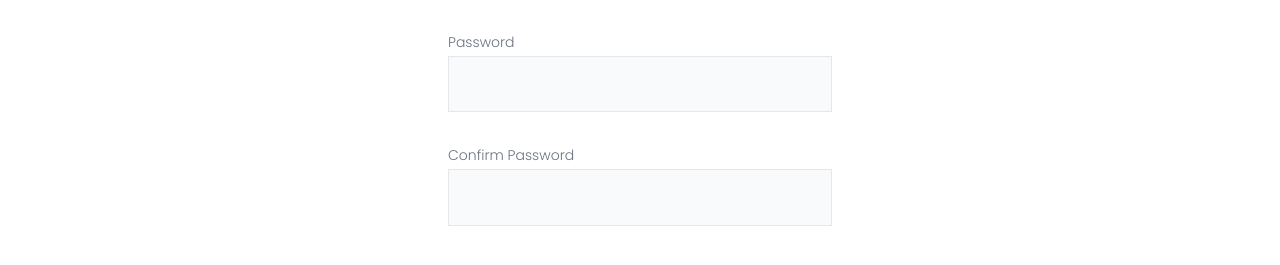
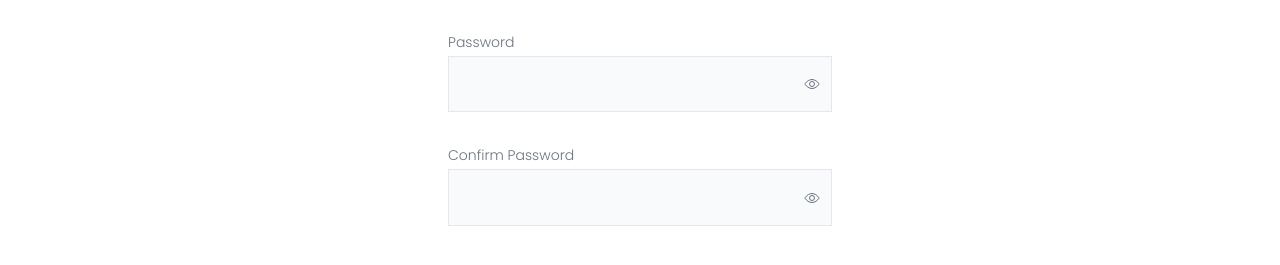
Before and after one commit to AnaAdrian/cv-generator, a React (Vite) app: page /signup in a window 1280 px wide. Shown: the part 363-628 px from the top of the page. Built offline with nearby package versions, Linux system fonts and the light colour scheme.

Commit message:
fixed some bugs in the login and signup forms, added see password icons

```diff
--- /dev/null
+++ b/src/pages/EditResume.jsx
@@ -0,0 +1,5 @@
+function EditResume() {
+  return <div></div>;
+}
+
+export default EditResume;
--- a/src/pages/Login.jsx
+++ b/src/pages/Login.jsx
@@ -17,7 +17,7 @@ const LoginPage = () => {
     formState: { errors: formErrors, isSubmitting },
     setError,
     clearErrors,
-  } = useForm();
+  } = useForm({ mode: "onChange", reValidateMode: "onSubmit" });
 
   useEffect(() => {
     if (isSubmitting) clearErrors("auth");
@@ -31,6 +31,10 @@ const LoginPage = () => {
     } else {
       navigate("/app", { replace: true });
     }
+  }
+
+  async function handleInputChange(field) {
+    clearErrors(field);
   }
 
   return (
@@ -47,6 +51,7 @@ const LoginPage = () => {
           {...register("name", {
             required: "This field is required.",
           })}
+          onChange={() => handleInputChange("name")}
         />
         <Input
           type="password"
@@ -55,6 +60,7 @@ const LoginPage = () => {
           {...register("password", {
             required: "This field is required.",
           })}
+          onChange={() => handleInputChange("password")}
         />
         <div className="mt-5 flex flex-col gap-5">
           <Button type="submit" variant="primary">
--- a/src/pages/SignUp.jsx
+++ b/src/pages/SignUp.jsx
@@ -1,31 +1,55 @@
 import { useForm } from "react-hook-form";
+import { useNavigate } from "react-router-dom";
+import { useEffect, useState } from "react";
 
 import Input from "../ui/Input";
 import Button from "../ui/Button";
-import { useNavigate } from "react-router-dom";
-import { useAuth } from "../auth/AuthContext";
-import { checkValidEmail } from "../utils/helpers";
-import { useEffect, useState } from "react";
 import Error from "../ui/Error";
 import Loader from "../ui/Loader";
 import Modal from "../ui/Modal";
 import SignUpSuccess from "../ui/SignUpSuccess";
+import { useAuth } from "../auth/AuthContext";
+import { checkValidEmail } from "../utils/helpers";
 
 const SignUpPage = () => {
-  const [isModalOpen, setIsModalOpen] = useState(false);
+  const navigate = useNavigate();
   const { signUp } = useAuth();
   const {
     register,
     handleSubmit,
+    getValues,
+    trigger,
     formState: { errors: formErrors, isSubmitting },
     setError,
     clearErrors,
-    getValues,
-  } = useForm();
+  } = useForm({ mode: "onChange", reValidateMode: "onSubmit" });
 
-  const navigate = useNavigate();
+  console.log(formErrors);
+
+  useEffect(() => {
+    if (isSubmitting) clearErrors("auth");
+  }, [isSubmitting, clearErrors]);
+
+  const [isModalOpen, setIsModalOpen] = useState(false);
   const openModal = () => setIsModalOpen(true);
   const closeModal = () => setIsModalOpen(false);
+
+  function handleModalClose() {
+    closeModal();
+    navigate("/login", { replace: true });
+  }
+
+  function handleInputChange(e, field) {
+    if (
+      field === "confirm-password" &&
+      formErrors?.["confirm-password"]?.message === "Passwords do not match" &&
+      getValues("password") !== e.target.value
+    ) {
+      trigger("confirm-password");
+    } else {
+      clearErrors(field);
+    }
+  }
 
   async function handleSignUp(formData) {
     const { email, password } = formData;
@@ -37,15 +61,6 @@ const SignUpPage = () => {
       openModal();
     }
   }
-
-  function handleModalClose() {
-    closeModal();
-    navigate("/login", { replace: true });
-  }
-
-  useEffect(() => {
-    if (isSubmitting) clearErrors("auth");
-  }, [isSubmitting, clearErrors]);
 
   return (
     <>
@@ -70,6 +85,7 @@ const SignUpPage = () => {
               validate: (value) =>
                 checkValidEmail(value) || "Email format is not correct",
             })}
+            onChange={(e) => handleInputChange(e, "email")}
           />
           <Input
             type="password"
@@ -82,6 +98,7 @@ const SignUpPage = () => {
                 message: "Password must be at least 8 characters",
               },
             })}
+            onChange={(e) => handleInputChange(e, "password")}
           />
           <Input
             type="password"
@@ -92,6 +109,7 @@ const SignUpPage = () => {
               validate: (value) =>
                 value === getValues("password") || "Passwords do not match",
             })}
+            onChange={(e) => handleInputChange(e, "confirm-password")}
           />
           <div className="mb-4 mt-4 grid grid-cols-2 gap-x-2">
             <Button type="button" variant="back" onClick={() => navigate(-1)}>
--- a/src/ui/Input.jsx
+++ b/src/ui/Input.jsx
@@ -1,7 +1,20 @@
-import { forwardRef } from "react";
+import { useState, useEffect, forwardRef } from "react";
+import { IoEyeOutline, IoEyeOffOutline } from "react-icons/io5";
+
 import Error from "../ui/Error";
 
-const Input = forwardRef(({ label, error, ...rest }, ref) => {
+const Input = forwardRef(({ type, label, error, ...rest }, ref) => {
+  const [inputType, setInputType] = useState(type);
+  const [showPassword, setShowPassword] = useState(false);
+
+  useEffect(() => {
+    setInputType(showPassword ? "text" : type);
+  }, [showPassword, type]);
+
+  const toggleShowPassword = () => {
+    setShowPassword(!showPassword);
+  };
+
   return (
     <div className="group mb-2">
       <label
@@ -14,17 +27,31 @@ const Input = forwardRef(({ label, error, ...rest }, ref) => {
         <input
           ref={ref}
           id={`input-${label}`}
+          type={inputType}
           {...rest}
           className="font-small w-full border bg-slate-50 px-3 py-4 text-[15px] text-gray-500 focus:outline-none"
         />
+        {type === "password" && (
+          <button
+            onClick={toggleShowPassword}
+            type="button"
+            className="absolute inset-y-0 right-0 flex items-center pr-3"
+          >
+            {showPassword ? (
+              <IoEyeOffOutline className="text-gray-500" />
+            ) : (
+              <IoEyeOutline className="text-gray-500" />
+            )}
+          </button>
+        )}
 
         <div className="absolute bottom-0 left-0 h-0.5 w-full bg-transparent">
           <div
-            className={`absolute bottom-0 h-0.5 w-0 ${error ? "bg-red-500" : "bg-sky-500"}  transition-all duration-75 group-focus-within:w-full`}
+            className={`absolute bottom-0 h-0.5 w-0 ${error ? "bg-red-500" : "bg-sky-500"} transition-all duration-75 group-focus-within:w-full`}
           ></div>
         </div>
       </div>
-      <div className=" min-h-[25px]"> {error && <Error>{error}</Error>}</div>
+      <div className="min-h-[25px]">{error && <Error>{error}</Error>}</div>
     </div>
   );
 });
```
